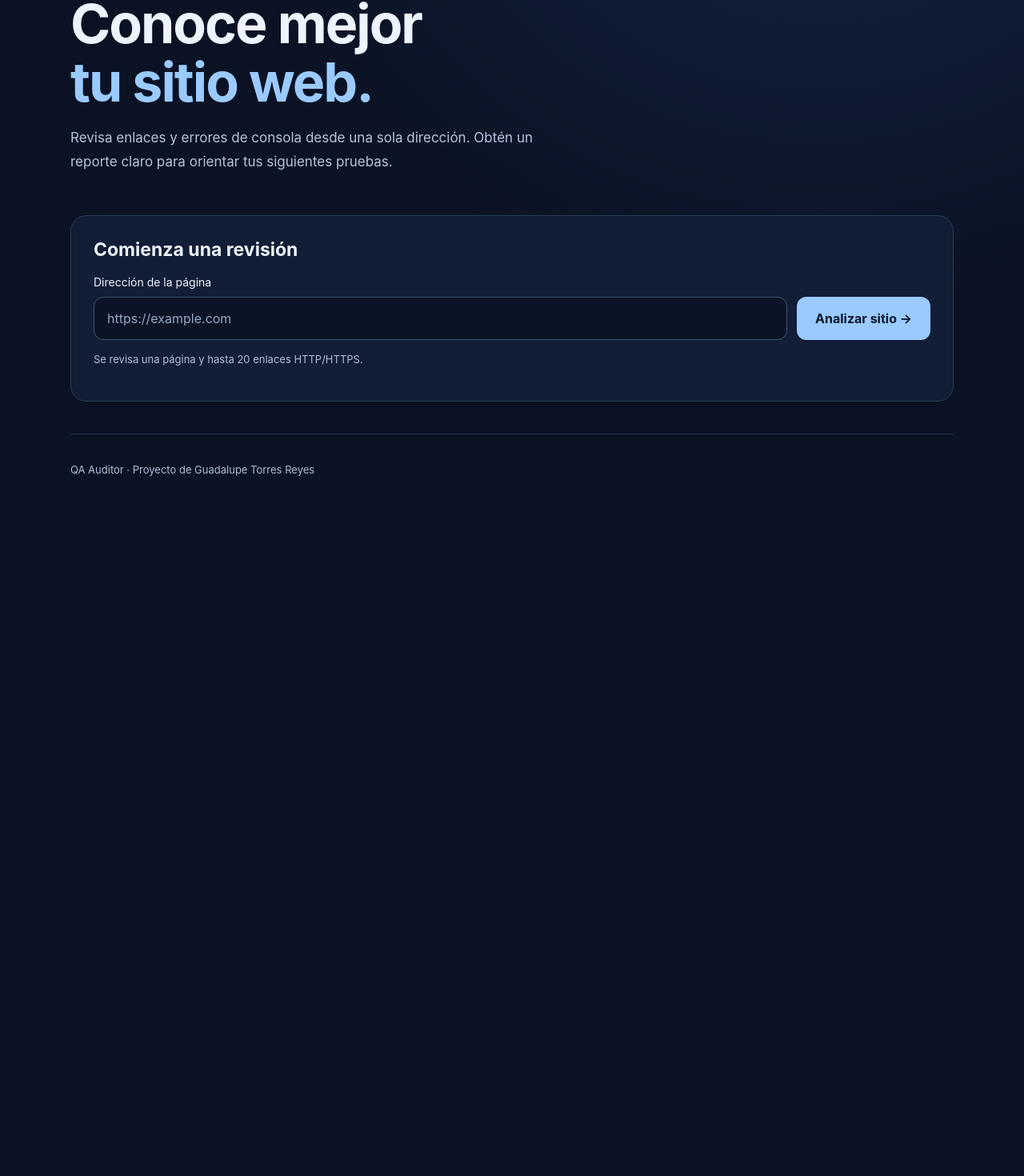
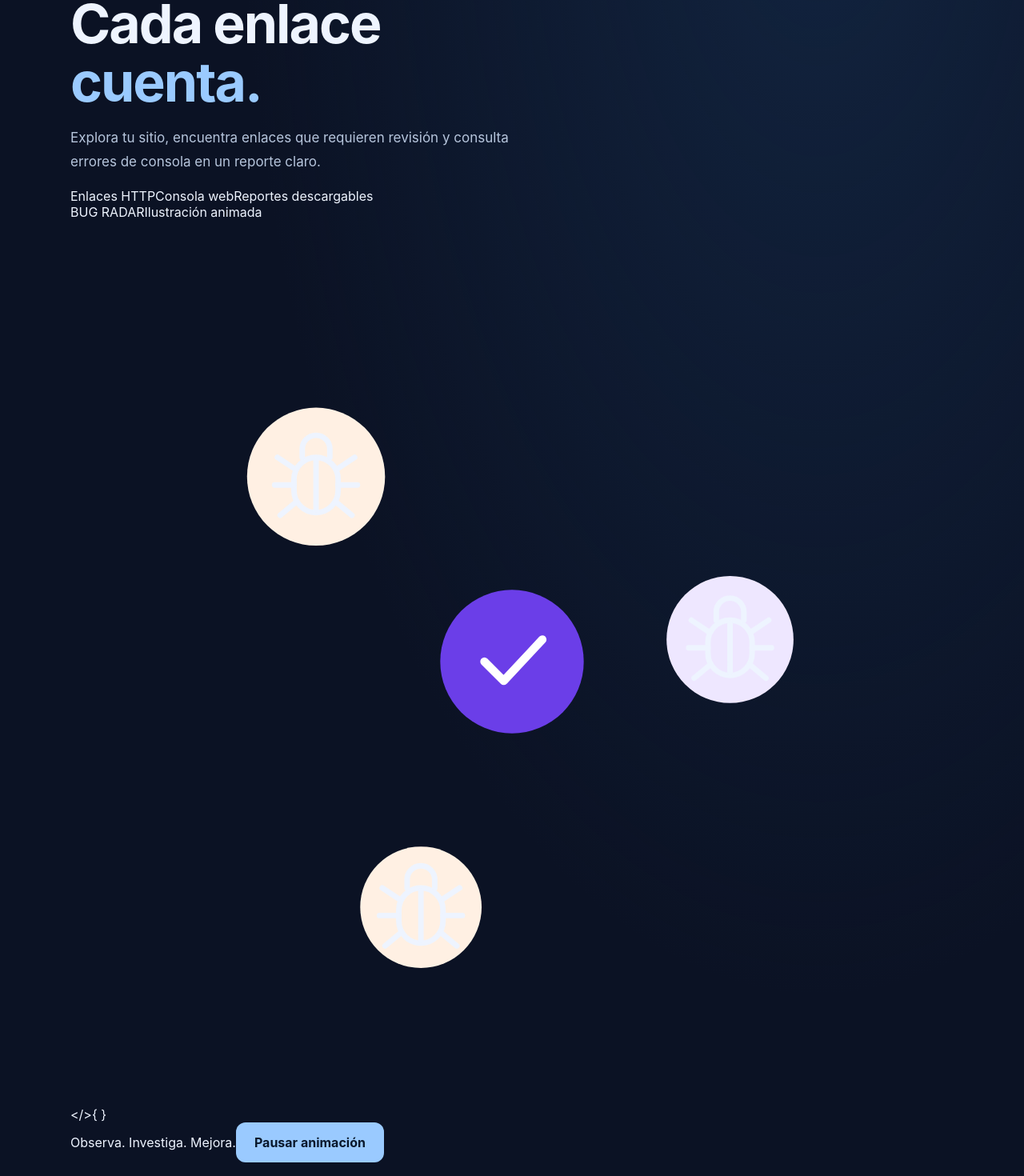
Before and after one commit to GuadalupeTorres-TI/qa-saas-frontend, a React (Vite) app: page / in a window 1280 px wide. Shown: the part 207-1677 px from the top of the page at 80% size. Before the commit the page ends 838 px from the top, so only its background shows below. Built offline with nearby package versions, Linux system fonts and the light colour scheme.

Commit message:
Add motion state and update hero section content

```diff
--- a/src/App.jsx
+++ b/src/App.jsx
@@ -6,6 +6,7 @@ function App() {
   const [loading, setLoading] = useState(false);
   const [report, setReport] = useState(null);
   const [error, setError] = useState('');
+  const [motion, setMotion] = useState(true);
 
   async function handleAnalyze(event) {
     event.preventDefault();
@@ -100,14 +101,103 @@ function App() {
         <span className="tag">Auditoría web automatizada</span>
       </header>
 
-      <section className="hero" id="inicio">
-        <p className="eyebrow">EXPLORA · REVISA · MEJORA</p>
-        <h1>Conoce mejor<br /><span>tu sitio web.</span></h1>
-        <p className="intro">
-          Revisa enlaces y errores de consola desde una sola dirección.
-          Obtén un reporte claro para orientar tus siguientes pruebas.
-        </p>
-      </section>
+    <section className="hero" id="inicio">
+  <div className="hero-copy">
+    <p className="eyebrow">PEQUEÑOS DETALLES. MEJORES EXPERIENCIAS.</p>
+
+    <h1>
+      Cada enlace<br />
+      <span>cuenta.</span>
+    </h1>
+
+    <p className="intro">
+      Explora tu sitio, encuentra enlaces que requieren revisión
+      y consulta errores de consola en un reporte claro.
+    </p>
+
+    <div className="feature-chips">
+      <span>Enlaces HTTP</span>
+      <span>Consola web</span>
+      <span>Reportes descargables</span>
+    </div>
+  </div>
+
+  <div className={`detector-card ${motion ? '' : 'motion-paused'}`}>
+    <div className="detector-heading">
+      <span className="detector-label">
+        <span className="status-dot" />
+        BUG RADAR
+      </span>
+      <span className="demo-label">Ilustración animada</span>
+    </div>
+
+    <div className="radar" aria-hidden="true">
+      <div className="radar-sweep" />
+      <div className="radar-ring ring-one" />
+      <div className="radar-ring ring-two" />
+      <div className="radar-ring ring-three" />
+      <div className="radar-cross cross-horizontal" />
+      <div className="radar-cross cross-vertical" />
+
+      <svg className="radar-art" viewBox="0 0 320 320" fill="none">
+        <defs>
+          <g
+            id="qa-bug-shape"
+            stroke="currentColor"
+            strokeWidth="2"
+            strokeLinecap="round"
+            strokeLinejoin="round"
+          >
+            <rect x="-8" y="-7" width="16" height="20" rx="8" />
+            <path d="M-5-7v-3a5 5 0 0 1 10 0v3" />
+            <path d="M-8-3l-6-4M8-3l6-4M-8 3h-7M8 3h7" />
+            <path d="M-7 9l-6 5M7 9l6 5M0-6v18" />
+          </g>
+        </defs>
+
+        <g className="radar-target target-one">
+          <circle cx="89" cy="93" r="25" fill="#fff0e3" />
+          <use href="#qa-bug-shape" transform="translate(89 93)" />
+        </g>
+
+        <g className="radar-target target-two">
+          <circle cx="239" cy="152" r="23" fill="#eee7ff" />
+          <use href="#qa-bug-shape" transform="translate(239 152)" />
+        </g>
+
+        <g className="radar-target target-three">
+          <circle cx="127" cy="249" r="22" fill="#fff0e3" />
+          <use href="#qa-bug-shape" transform="translate(127 249)" />
+        </g>
+
+        <circle cx="160" cy="160" r="26" fill="#6b3ee8" />
+        <path
+          d="m150 160 7 7 14-15"
+          stroke="white"
+          strokeWidth="3"
+          strokeLinecap="round"
+          strokeLinejoin="round"
+        />
+      </svg>
+
+      <span className="radar-code code-left">&lt;/&gt;</span>
+      <span className="radar-code code-right">{'{ }'}</span>
+    </div>
+
+    <div className="detector-bottom">
+      <span>Observa. Investiga. Mejora.</span>
+      <button
+        type="button"
+        className="motion-button"
+        onClick={() => setMotion(value => !value)}
+        aria-pressed={!motion}
+        aria-label="Pausar animación decorativa"
+      >
+        {motion ? 'Pausar animación' : 'Reanudar animación'}
+      </button>
+    </div>
+  </div>
+</section>
 
       <section className="panel analyzer" aria-labelledby="analyzer-title">
         <h2 id="analyzer-title">Comienza una revisión</h2>
```
